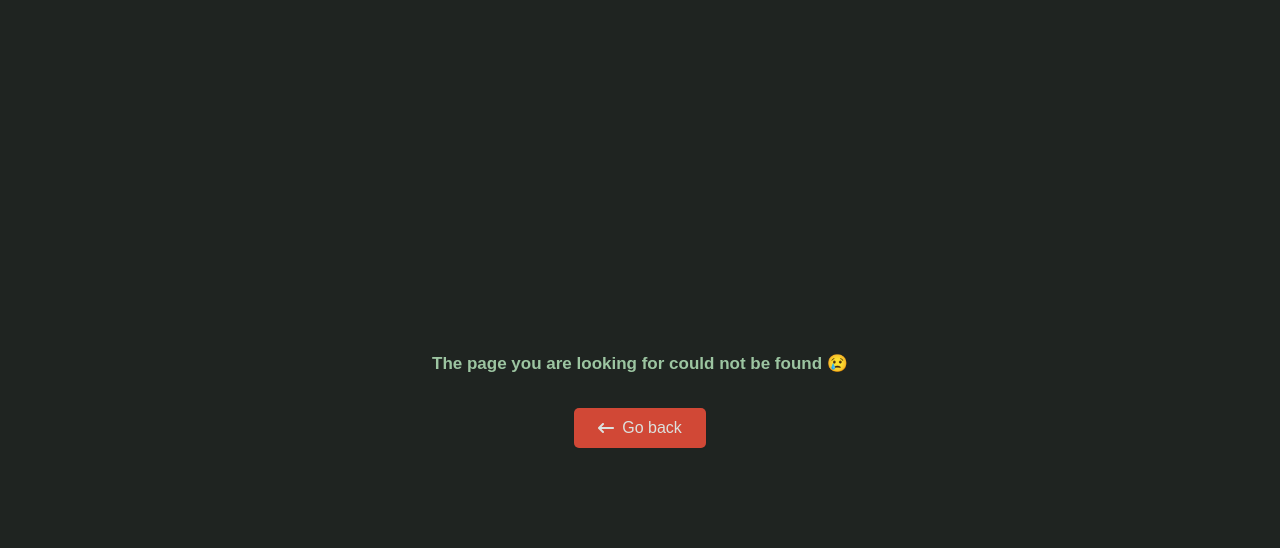
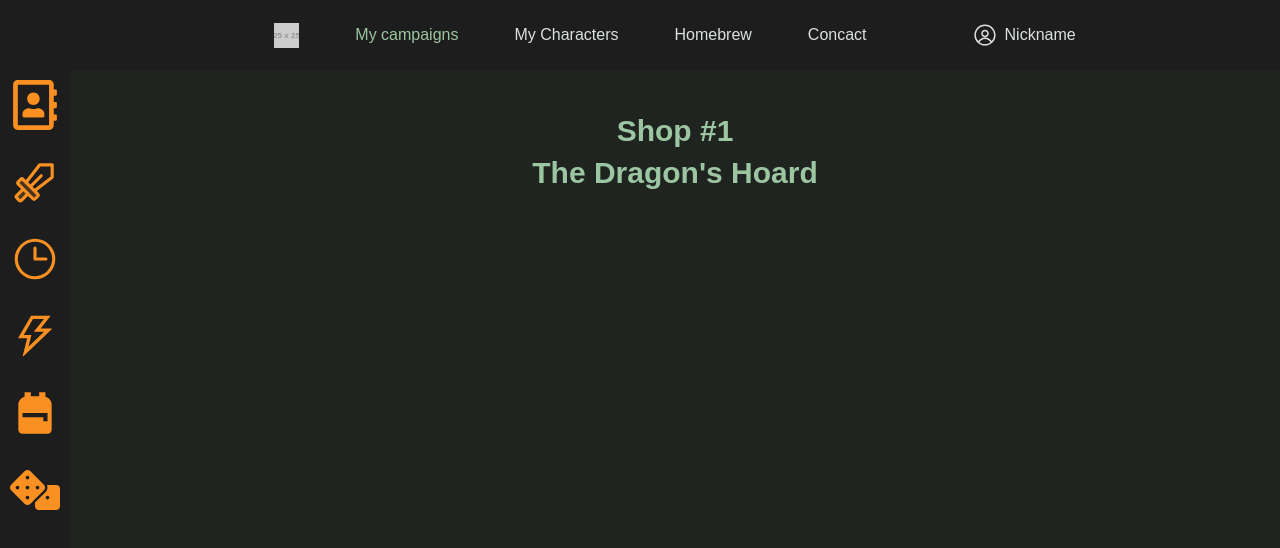
Before and after one commit to BrainTireFire/Praca-dyplomowa, a React (Vite) app in the folder frontend/: page /campaigns/1/shops/1 in a window 1280 px wide. Shown: the top 548 px of the page. Built offline with nearby package versions, Linux system fonts and the light colour scheme; data requests are answered from the project's data file.

Commit message:
slight restructuring and change to useParams in shops instead of navigate state

```diff
--- a/frontend/src/Router.tsx
+++ b/frontend/src/Router.tsx
@@ -8,13 +8,14 @@ import Concact from "./pages/Concact";
 import Homebrew from "./pages/homebrew/Homebrew";
 import Characters from "./pages/Characters";
 import Campagins from "./pages/campaign/Campagins";
-import CampaignInstance from "./pages/campaign/CampaignInstance";
+import CampaignInstance from "./features/campaigns/CampaignInstance";
 import Shops from "./pages/campaign/shop/Shops";
 import Profile from "./pages/account/Profile";
 import NotFound from "./pages/NotFound";
 import ForgotPassword from "./pages/account/ForgotPassword";
 import PasswordChanged from "./pages/account/PasswordChanged";
 import HomebrewCreatePower from "./pages/homebrew/HomebrewCreatePower";
+import CustomizeShop from "./pages/campaign/shop/CustomizeShop";
 
 export default function Router() {
   return (
@@ -26,6 +27,10 @@ export default function Router() {
           <Route path="campaigns" element={<Campagins />} />
           <Route path="campaigns/:campaignId" element={<CampaignInstance />} />
           <Route path="campaigns/:campaignId/shops" element={<Shops />} />
+          <Route
+            path="campaigns/:campaignId/shops/:shopId"
+            element={<CustomizeShop />}
+          />
           <Route path="characters" element={<Characters />} />
           <Route path="homebrew" element={<Homebrew />} />
           <Route
--- a/frontend/src/pages/campaign/CampaignInstance.tsx
+++ b/frontend/src/features/campaigns/CampaignInstance.tsx
@@ -4,12 +4,12 @@ import Heading from "../../ui/text/Heading";
 import Button from "../../ui/interactive/Button";
 import { useNavigate } from "react-router-dom";
 import { useTranslation } from "react-i18next";
-import MemberBox from "../../features/campaigns/MemberBox";
+import MemberBox from "./MemberBox";
 import InputCopyToClipboard from "../../ui/forms/InputCopyToClipboard";
 import Modal from "../../ui/containers/Modal";
 import ShortRest from "./ShortRestModal";
 import GiveXP from "./GiveXP";
-import { useCampaign } from "../../features/campaigns/useCampaign";
+import { useCampaign } from "./useCampaign";
 import Spinner from "../../ui/interactive/Spinner";
 
 const Container = styled.div`
@@ -63,7 +63,7 @@ export default function CampaignInstance() {
   }
 
   if (!campaign) {
-    return <div>Campaign not found</div>;
+    return <div>{t("campaign.error.notFound")}</div>;
   }
 
   const { id, name, description, gameMaster, members, shops }: Campaign =
@@ -103,10 +103,7 @@ export default function CampaignInstance() {
             <Button size="large" onClick={() => navigate(`/session`)}>
               {t("campaignInstance.session")}
             </Button>
-            <Button
-              size="large"
-              onClick={() => navigate("shops", { state: { shops } })}
-            >
+            <Button size="large" onClick={() => navigate("shops")}>
               {t("campaignInstance.shops")}
             </Button>
             <Button size="large" onClick={() => navigate(`/encounter`)}>
--- a/frontend/src/i18n/en/en.json
+++ b/frontend/src/i18n/en/en.json
@@ -3,6 +3,9 @@
   "login.text": "Login",
   "main.title.text": "D&D beyond but better",
 
+  "campaigns.heading": "My campaigns",
+  "campaigns.header": "Campaigns",
+  "campaign.error.notFound": "Campaign not found",
   "campaigns.create.text": "Create campaign",
   "campaignInstance.giveXP": "Give XP",
   "campaignInstance.shortRest": "Short rest",
--- a/frontend/src/pages/campaign/Campagins.tsx
+++ b/frontend/src/pages/campaign/Campagins.tsx
@@ -36,11 +36,11 @@ export default function Campagins() {
   return (
     <>
       <Container>
-        <Heading as="h4">My campaigns</Heading>
+        <Heading as="h4">{t("campaigns.heading")}</Heading>
         <Line size="percantage" bold="large" />
         <CampaignHeader>
           <Heading as="h2" align="left">
-            Campaigns
+            {t("campaigns.header")}
           </Heading>
           <Button size="large" onClick={() => navigate(`/login`)}>
             {t("campaigns.create.text")}
--- /dev/null
+++ b/frontend/src/pages/campaign/shop/CustomizeShop.tsx
@@ -0,0 +1,29 @@
+import Heading from "../../../ui/text/Heading";
+import { useCampaign } from "../../../features/campaigns/useCampaign";
+import { useParams } from "react-router-dom";
+import Spinner from "../../../ui/interactive/Spinner";
+import { useTranslation } from "react-i18next";
+
+function CustomizeShop() {
+  const { isLoading, campaign } = useCampaign();
+  const { t } = useTranslation();
+  const { shopId } = useParams<{ shopId: string }>();
+  if (isLoading) {
+    return <Spinner />;
+  }
+
+  if (!campaign) {
+    return <div>{t("campaign.error.notFound")}</div>;
+  }
+  const { shops } = campaign;
+  const shop = shops[shopId - 1];
+  return (
+    <Heading as="h6">
+      Shop #{shop.id}
+      <br />
+      {shop.name}
+    </Heading>
+  );
+}
+
+export default CustomizeShop;
--- a/frontend/src/pages/campaign/shop/Shops.tsx
+++ b/frontend/src/pages/campaign/shop/Shops.tsx
@@ -9,7 +9,10 @@ import Button from "../../../ui/interactive/Button";
 import { useState } from "react";
 import { Navigate, useLocation, useNavigate } from "react-router-dom";
 import Modal from "../../../ui/containers/Modal";
-import CreateShop from "./CreateShop";
+import CreateShop from "../../../features/campaigns/shop/CreateShop";
+import { useCampaign } from "../../../features/campaigns/useCampaign";
+import Spinner from "../../../ui/interactive/Spinner";
+import { useTranslation } from "react-i18next";
 
 const Container = styled.div`
   display: flex;
@@ -52,13 +55,23 @@ const Td = styled.td`
 `;
 
 export default function Shops() {
-  const location = useLocation();
-  const { shops } = location.state;
+  const { isLoading, campaign } = useCampaign();
+  const { t } = useTranslation();
   const [searchInputs, setSearchInputs] = useState({
     name: "",
     type: "",
     location: "",
   });
+
+  if (isLoading) {
+    return <Spinner />;
+  }
+
+  if (!campaign) {
+    return <div>{t("campaign.error.notFound")}</div>;
+  }
+
+  const { shops }: Campaign = campaign;
 
   const handleInputChange = (e) => {
     const { name, value } = e.target;
--- a/frontend/src/ui/containers/bars/MainSidebar.tsx
+++ b/frontend/src/ui/containers/bars/MainSidebar.tsx
@@ -6,7 +6,7 @@ import { FaDice, FaRegAddressBook } from "react-icons/fa";
 import { MdBackpack } from "react-icons/md";
 import Modal from "../Modal";
 import Button from "../../interactive/Button";
-import BatchRollModal from "../../../pages/campaign/BatchRollModal";
+import BatchRollModal from "../../../features/mainDashboard/sidebar/BatchRollModal";
 
 const NavList = styled.ul`
   display: flex;
```
Also changed, not shown: frontend/src/features/mainDashboard/sidebar/BatchRollModal.tsx (renamed from frontend/src/pages/campaign/BatchRollModal.tsx, +6 -6 lines), frontend/src/features/campaigns/GiveXP.tsx (renamed from frontend/src/pages/campaign/GiveXP.tsx), frontend/src/features/campaigns/ShortRestModal.tsx (renamed from frontend/src/pages/campaign/ShortRestModal.tsx), frontend/src/features/campaigns/shop/CreateShop.tsx (renamed from frontend/src/pages/campaign/shop/CreateShop.tsx).
